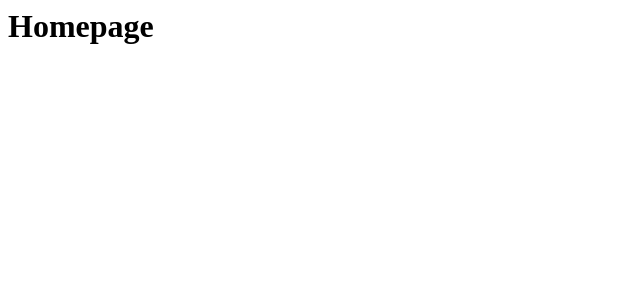
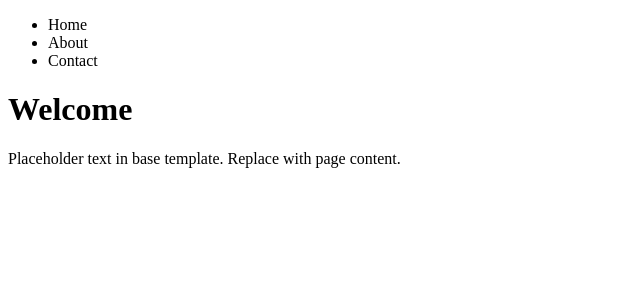
Before and after one commit to iamromandev/web, a Django app: page / in a window 1280 px wide. Shown: the top 300 px of the page, without its empty margins (0-640 px from the left). Run offline with Django 4.2, Linux system fonts and the light colour scheme.

Commit message:
base and home template

```diff
--- a/django/src/templates/_base.html
+++ b/django/src/templates/_base.html
@@ -1,6 +1,3 @@
-<!--{% load compress %}
-{% load static %}-->
-
 <!doctype html>
 <html lang="en-US">
 
@@ -10,15 +7,23 @@
     <meta name="viewport" content="width=device-width, initial-scale=1.0">
     <title>
         {% block title %}
-        {{ page_title|default:"Untitled Page" }}
+        {{ title|default:"Untitled Page" }}
         {% endblock title %}
     </title>
 </head>
 
 <body>
-    {% block content %}
-    <p>Placeholder text in base template. Replace with page content.</p>
-    {% endblock content %}
+    <header>
+        {% block header %}
+        {% endblock header %}
+    </header>
+
+    <main>
+        {% block content %}
+        <p>Placeholder text in base template. Replace with page content.</p>
+        {% endblock content %}
+    </main>
+
 </body>
 
 </html>
--- a/django/src/templates/home.html
+++ b/django/src/templates/home.html
@@ -1 +1,20 @@
-<h1>Homepage</h1>
+{% extends '_base.html' %}
+
+{% block title %}
+Personal Page
+{% endblock title %}
+
+{% block header %}
+<nav>
+    <ul>
+        <li><a>Home</a></li>
+        <li><a>About</a></li>
+        <li><a>Contact</a></li>
+    </ul>
+</nav>
+{% endblock header %}
+
+{% block content %}
+<h1>Welcome</h1>
+<p>Placeholder text in base template. Replace with page content.</p>
+{% endblock content %}
```
